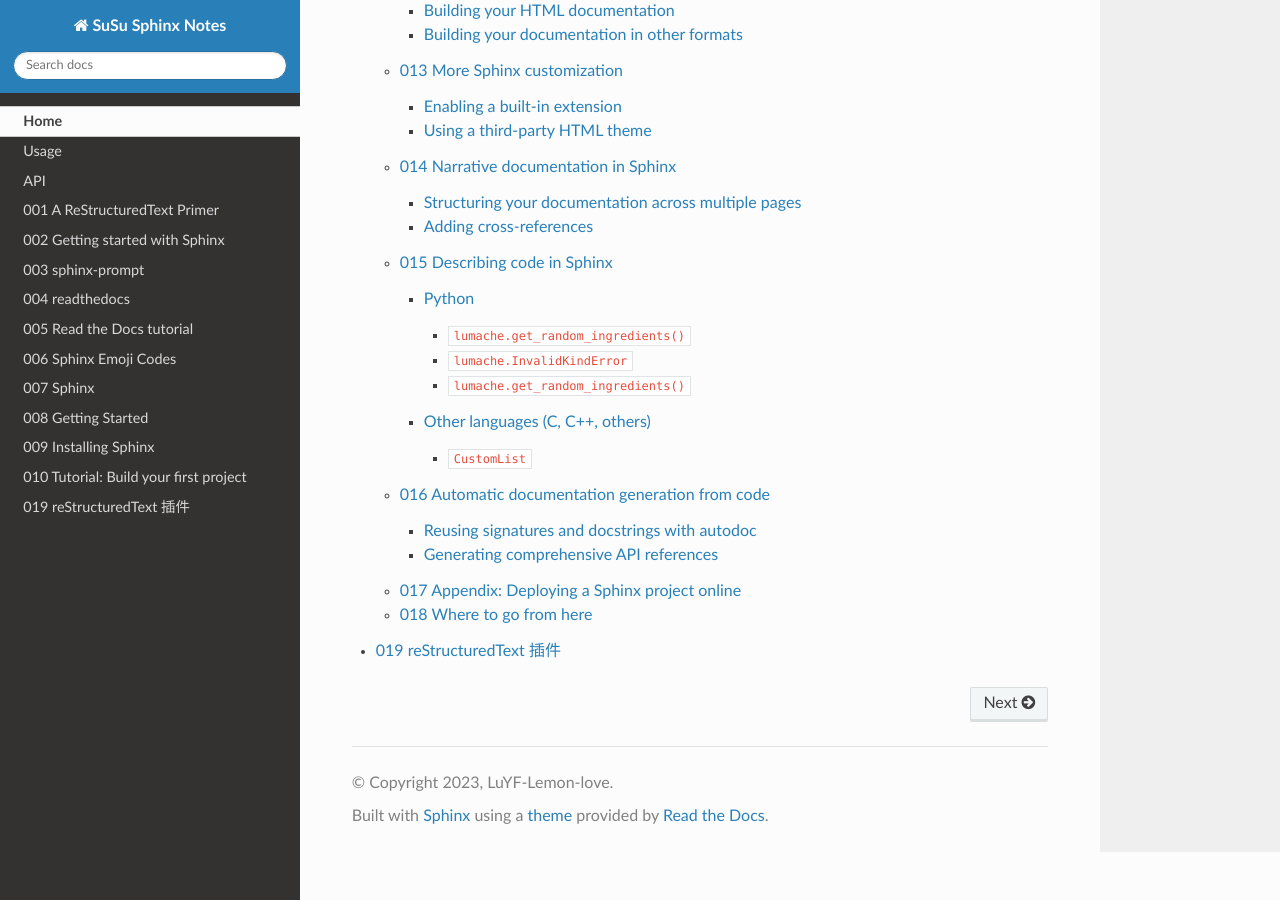
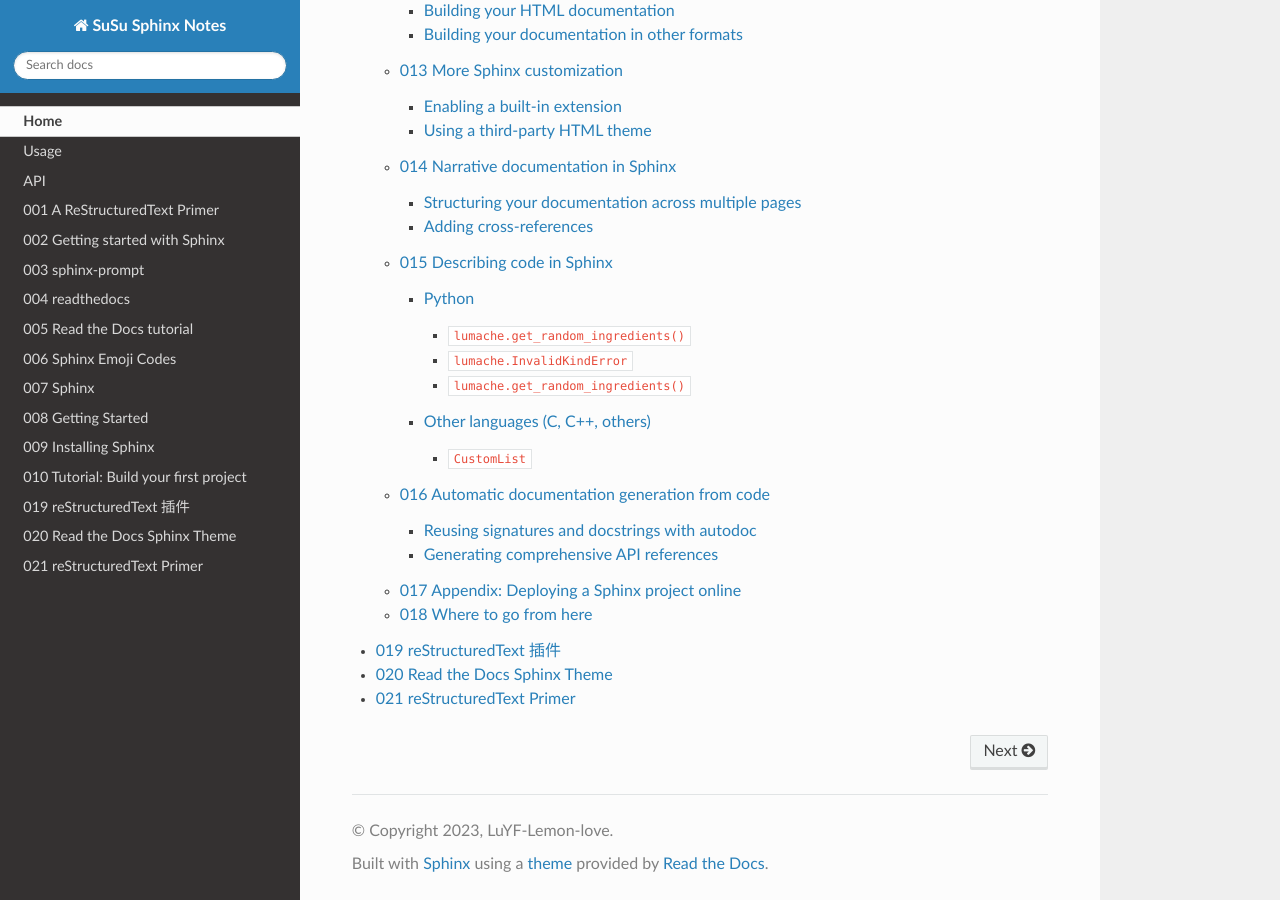
Before and after one commit to LuYF-Lemon-love/-susu-sphinx-notes, a Sphinx documentation site: the page built from docs/source/index.rst, in a window 1280 px wide and 900 px high, scrolled down 5098 px. Built offline with Sphinx 7.4.7 and the Read the Docs theme 2.0.0, drawn with Linux system fonts in a browser that asks for light colours; pages that are not in the unit, such as notebooks, are missing from menus.

Commit message:
add code.

```diff
--- /dev/null
+++ b/docs/source/021-reStructuredText-Primer.rst
@@ -0,0 +1,4 @@
+021 reStructuredText Primer
+===========================
+
+源教程地址: https://www.sphinx-doc.org/en/master/usage/restructuredtext/basics.html .
--- a/docs/source/index.rst
+++ b/docs/source/index.rst
@@ -36,3 +36,5 @@
    009-Installing-Sphinx.rst
    010-Build-your-first-project.rst
    019-VSCode-extension.rst
+   020-Read-the-Docs-Sphinx-Theme.rst
+   021-reStructuredText-Primer.rst
```
Also changed, not shown: docs/source/020-Read-the-Docs-Sphinx-Theme.rst (added, +8 -0 lines), 1 other file.
